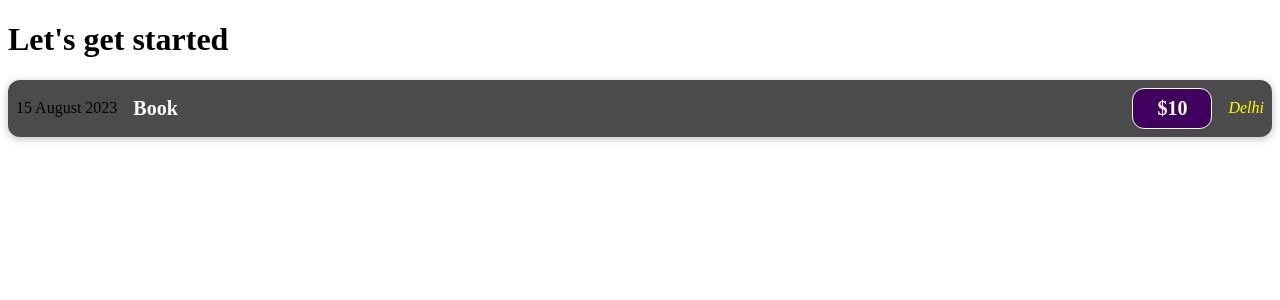
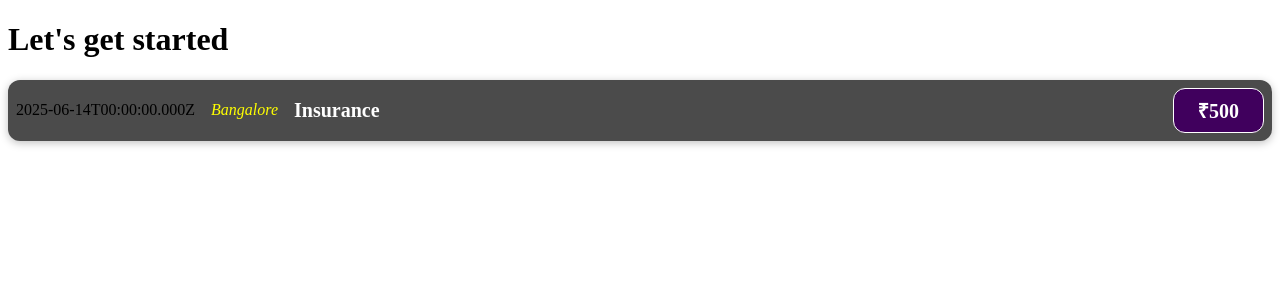
Before and after one commit to Ajay-1502/Learning-React, a React (Vite) app: page / in a window 1280 px wide. Shown: the top 300 px of the page. Built offline with nearby package versions, Linux system fonts and the light colour scheme.

Commit message:
Added JS inside JSX

```diff
--- a/src/components/ExpenseItem.jsx
+++ b/src/components/ExpenseItem.jsx
@@ -1,13 +1,19 @@
 import './ExpenseItem.css';
+
 function ExpenseItem() {
+  const expenseDate = new Date(2025, 5, 14).toISOString();
+  const expenseTitle = 'Insurance';
+  const expenseLocation = 'Bangalore';
+  const expenseAmount = '₹500';
+
   return (
     <div className="expense-item">
-      <div>15 August 2023</div>
+      <div>{expenseDate}</div>
+      <div className="expense-item__location">{expenseLocation}</div>
       <div className="expense-item__description">
-        <h2>Book</h2>
-        <div className="expense-item__price">$10</div>
+        <h2>{expenseTitle}</h2>
+        <div className="expense-item__price">{expenseAmount}</div>
       </div>
-      <div className="expense-item__location">Delhi</div>
     </div>
   );
 }
```
